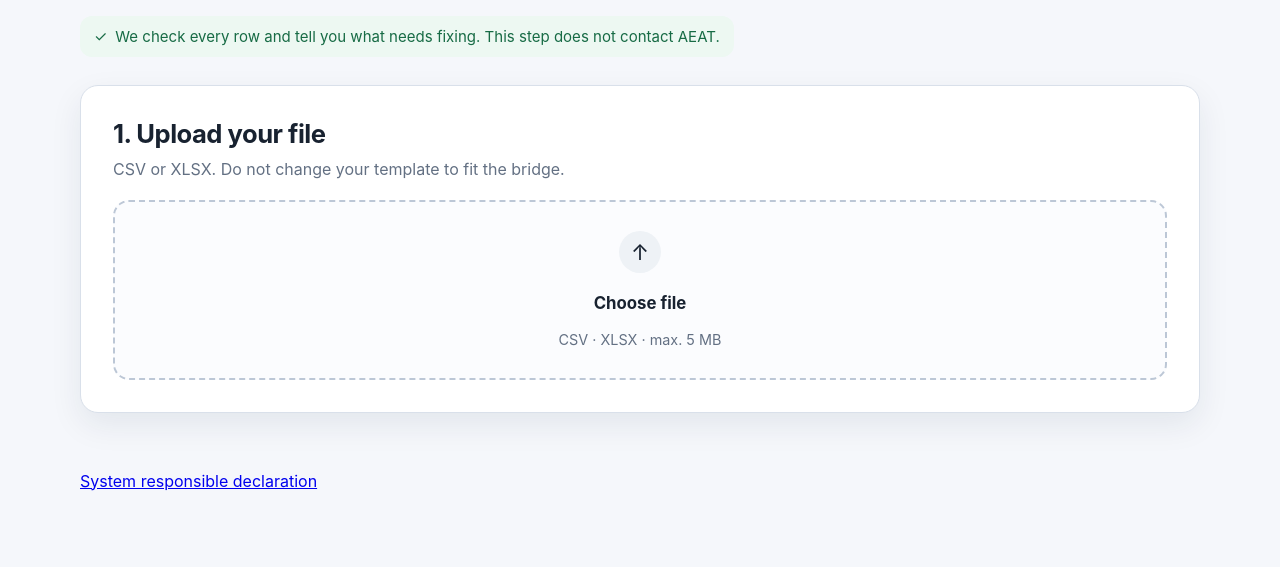
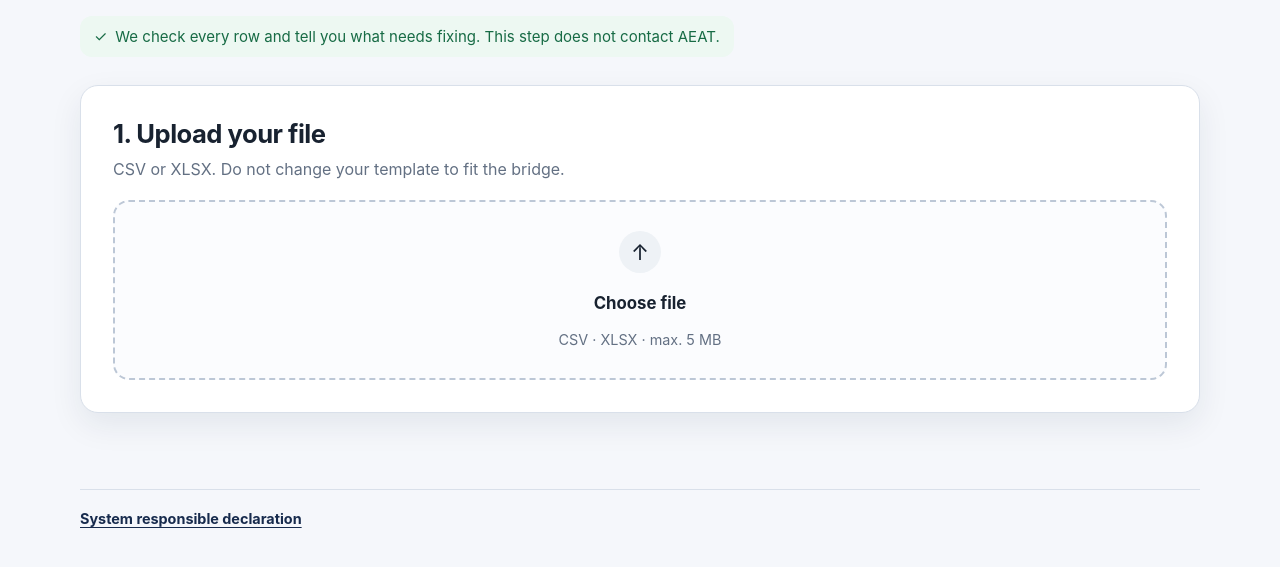
Before and after one commit to Emmakex/puente-verifactu, a website with bundled scripts: page apps/onboarding/index.html in a window 1280 px wide. Shown: the part 291-858 px from the top of the page. Built offline with nearby package versions, Linux system fonts and the light colour scheme.

Commit message:
style: add legal declaration footer

```diff
--- a/apps/onboarding/styles.css
+++ b/apps/onboarding/styles.css
@@ -95,6 +95,19 @@ tbody tr:last-child td { border-bottom: 0; }
 .error-list { display: grid; gap: 9px; margin: 14px 0 0; padding: 0; list-style: none; }
 .error-list li { background: white; border: 1px solid var(--border); border-radius: 10px; padding: 10px 12px; font-size: .9rem; }
 
+
+.legal-footer {
+  margin-top: 34px;
+  padding-top: 20px;
+  border-top: 1px solid var(--border);
+  font-size: .9rem;
+}
+.legal-footer a {
+  color: var(--primary);
+  font-weight: 700;
+  text-underline-offset: 3px;
+}
+
 [hidden] { display: none !important; }
 
 @media (max-width: 760px) {
```
